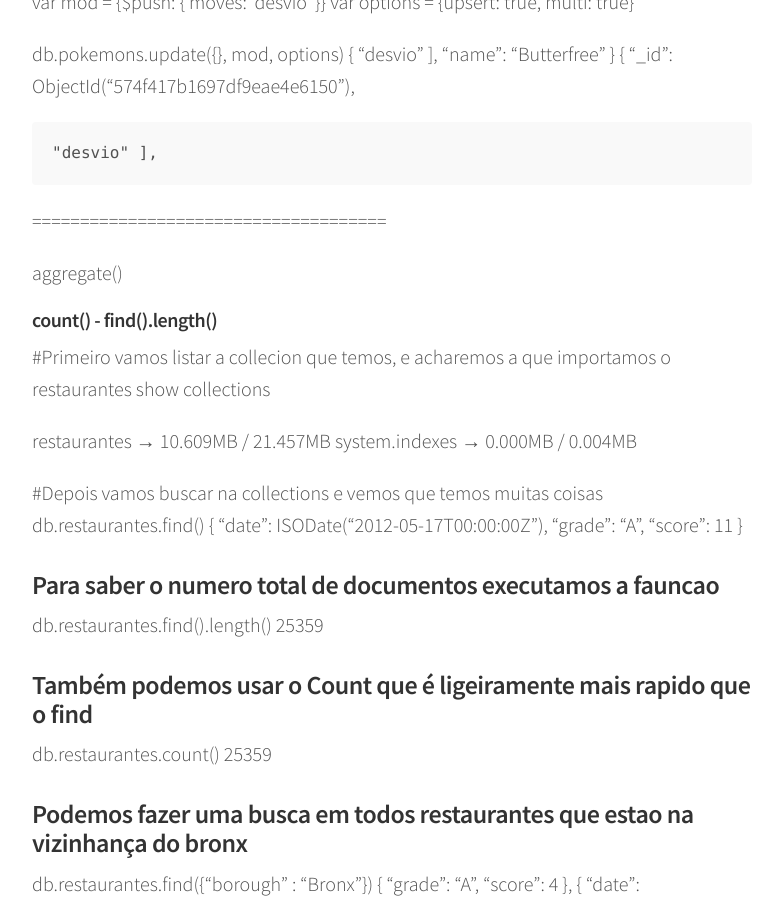
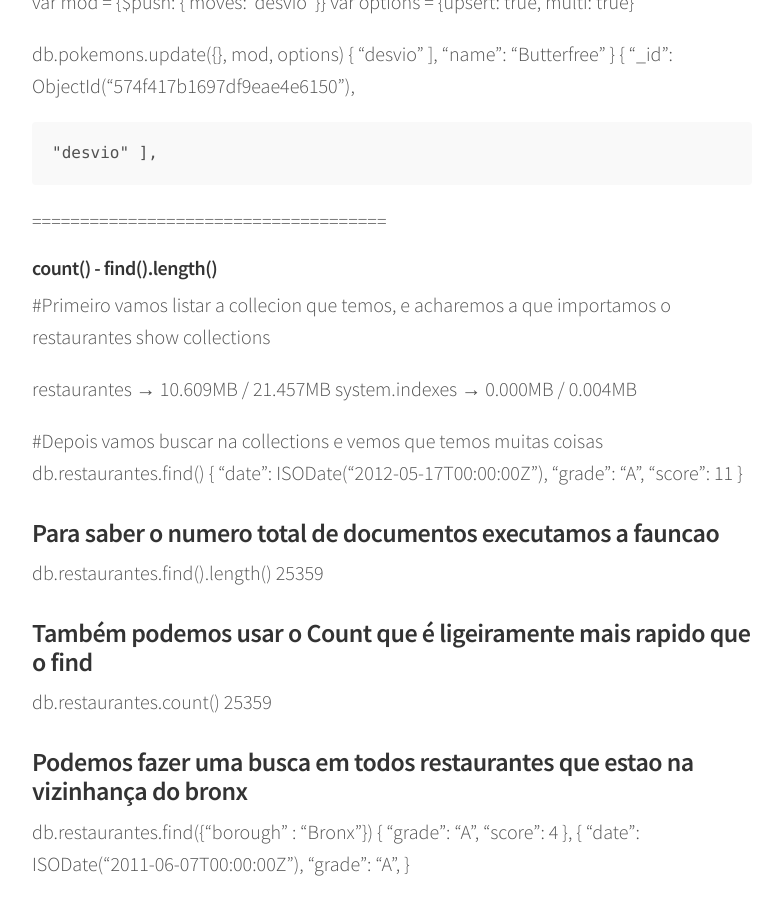
Before and after one commit to indrajithbandara/debug-blog, a Jekyll site: the page built from _posts/2016-05-14-mongodb.md, in a window 1280 px wide and 900 px high, scrolled down 18194 px. Shown: the whole window, without its empty margins (248-1029 px from the left). Built offline with Jekyll 4.4.1, drawn with Linux system fonts in a browser that asks for light colours; comment, search, counter and statistics services are not loaded.

Commit message:
Subindo blog

```diff
--- a/_posts/2016-05-14-mongodb.md
+++ b/_posts/2016-05-14-mongodb.md
@@ -771,7 +771,6 @@ db.pokemons.update({}, mod, options)
 =====================================
 
 
-aggregate()
 
 
 ##### count() - find().length()
```
Also changed, not shown: other parts of _posts/2016-05-14-mongodb.md (+6 -0 lines).
